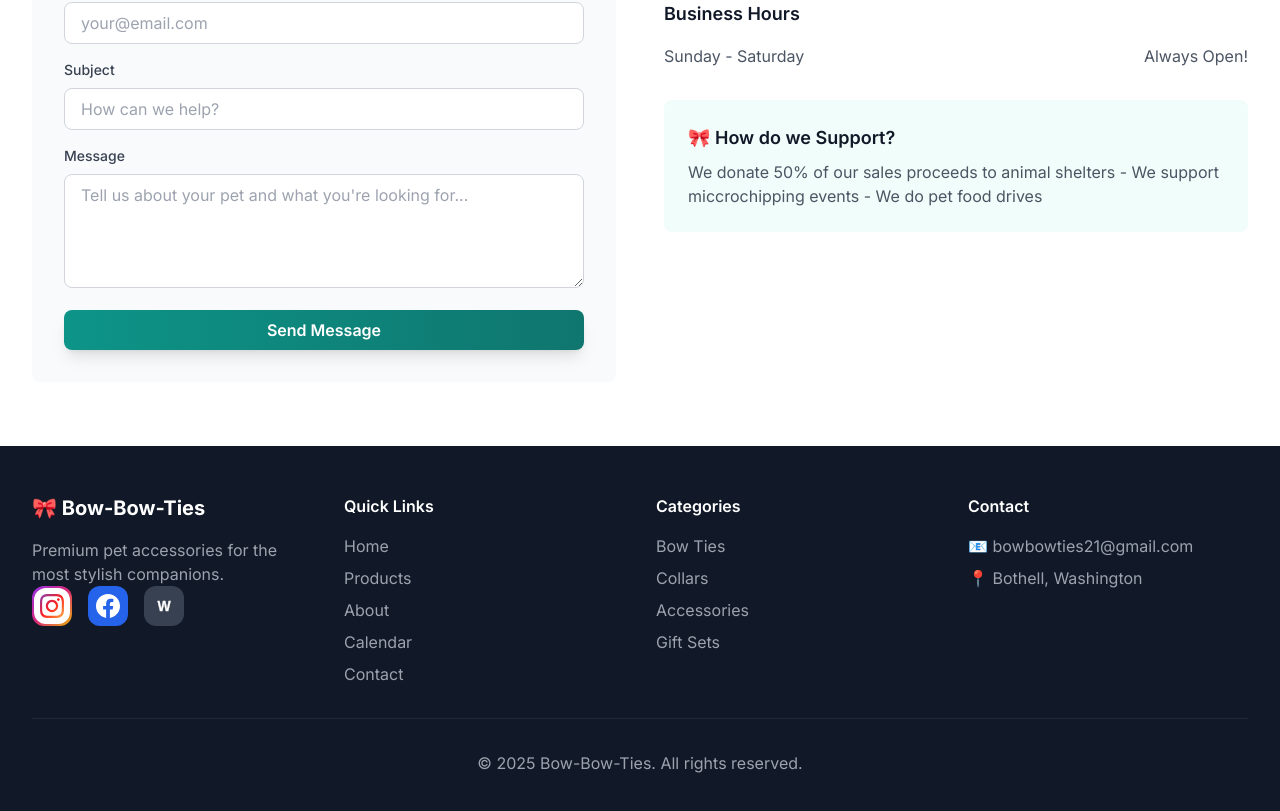
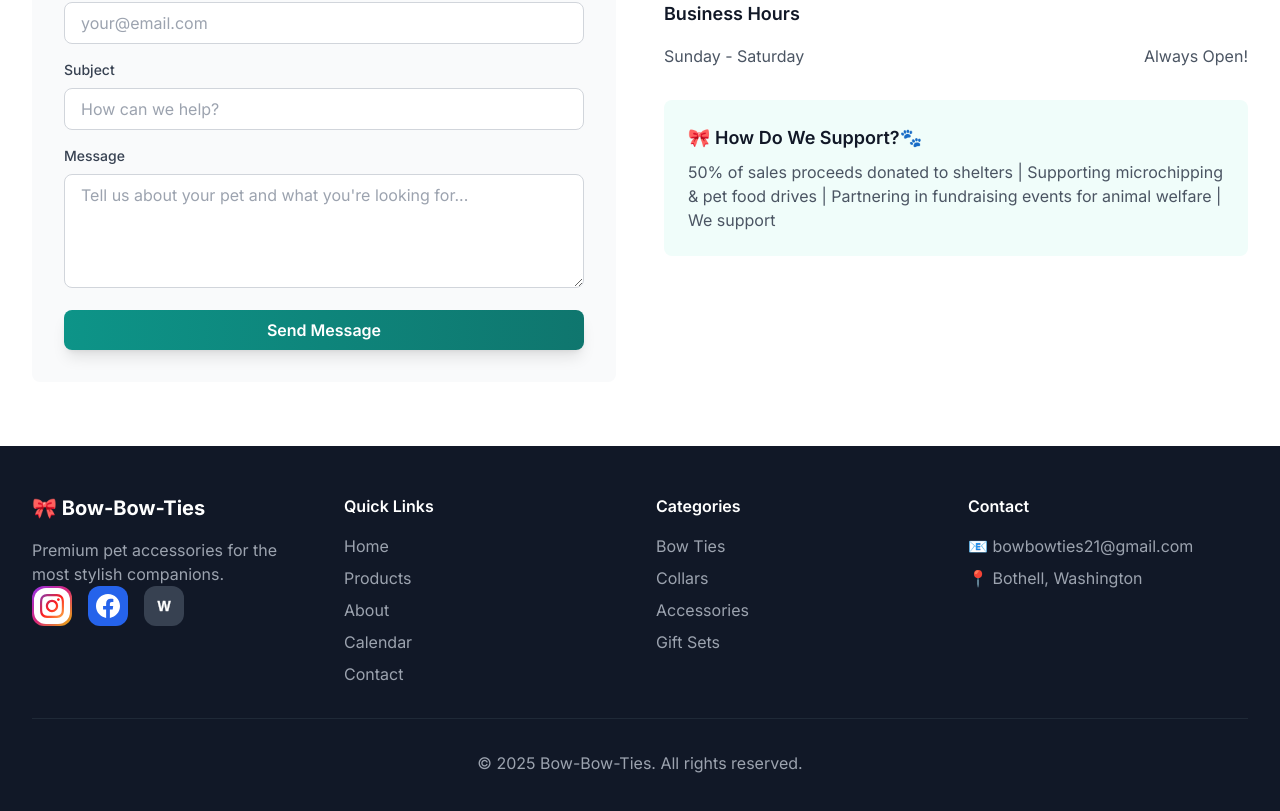
Before and after one commit to divisham21-cyber/Bow-Bow-Ties, a Next.js app: page / in a window 1280 px wide. Shown: the part 2556-3367 px from the top of the page. Built offline with nearby package versions, Linux system fonts and the light colour scheme.

Commit message:
text desc fix

```diff
--- a/pages/index.tsx
+++ b/pages/index.tsx
@@ -372,11 +372,12 @@ export default function Home() {
                 </div>
 
                 <div className="bg-primary-50 rounded-lg p-6">
-                  <h4 className="text-lg font-semibold text-gray-900 mb-2">🎀 How do we Support?</h4>
+                  <h4 className="text-lg font-semibold text-gray-900 mb-2">🎀 How Do We Support?🐾</h4>
                   <p className="text-gray-600">
-                    We donate 50% of our sales proceeds to animal shelters -
-                    We support miccrochipping events -
-                    We do pet food drives
+                    50% of sales proceeds donated to shelters |
+                    Supporting microchipping & pet food drives |
+                    Partnering in fundraising events for animal welfare |
+                    We support
                   </p>
                 </div>
               </div>
```
